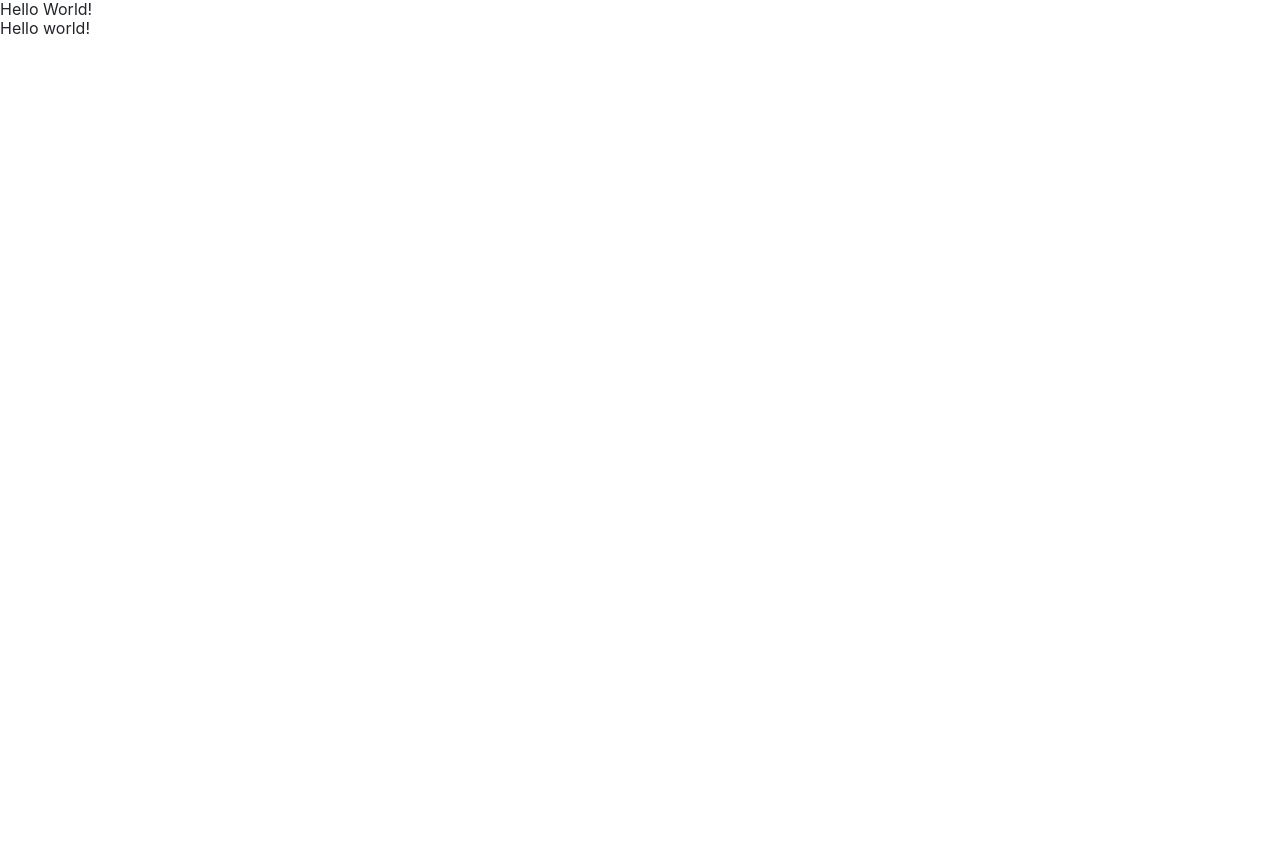
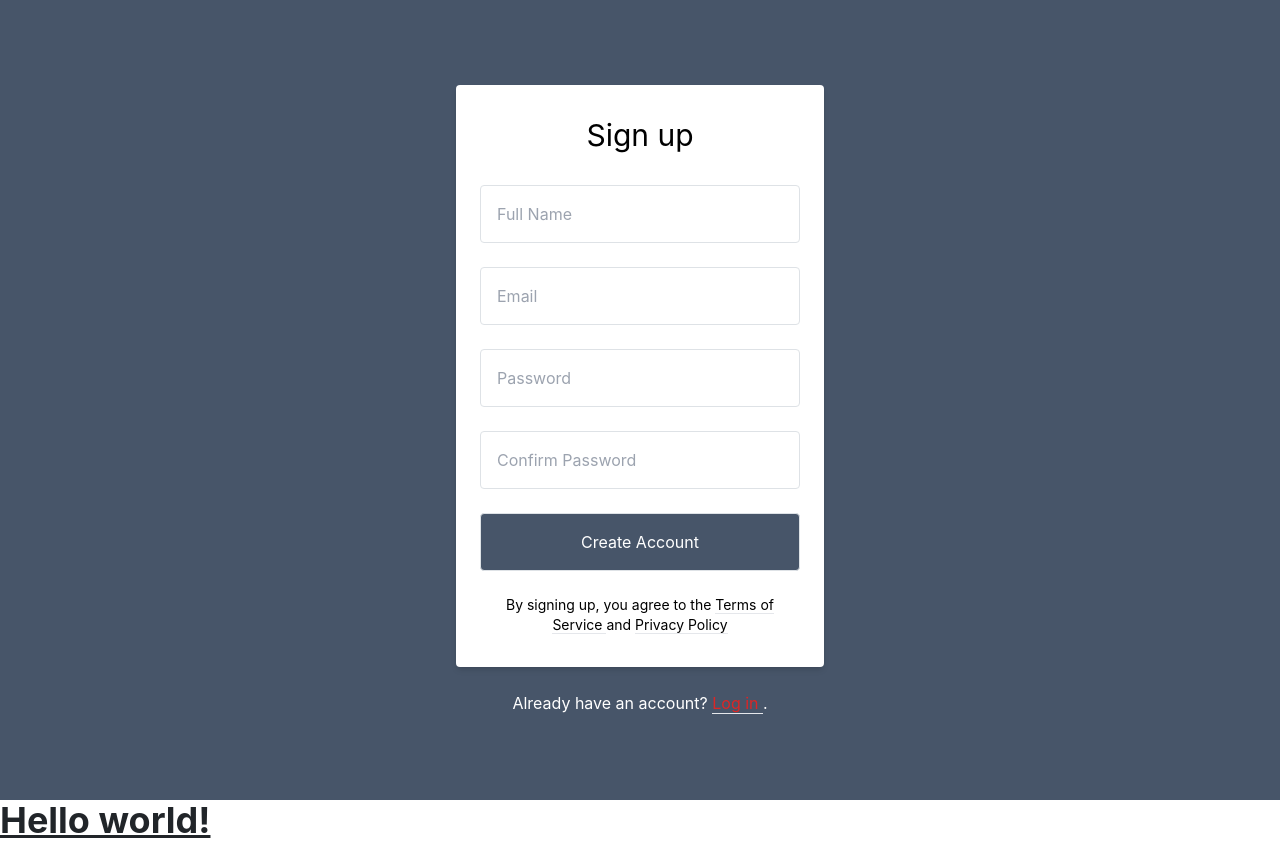
Before and after one commit to Goitse-Hub/Survey-App, an Angular app in the folder client/: page /register in a window 1280 px wide. Before the commit the page ends 800 px from the top, so only its background shows below. Built offline with nearby package versions, Linux system fonts and the light colour scheme.

Commit message:
Register and Login

```diff
--- a/client/package.json
+++ b/client/package.json
@@ -24,7 +24,6 @@
     "postcss-loader": "^7.3.0",
     "postcss-scss": "^4.0.6",
     "rxjs": "~7.5.0",
-    "tailwindcss": "^3.3.2",
     "tslib": "^2.3.0",
     "zone.js": "~0.11.4"
   },
@@ -40,6 +39,7 @@
     "karma-coverage": "~2.1.0",
     "karma-jasmine": "~4.0.0",
     "karma-jasmine-html-reporter": "~1.7.0",
+    "tailwindcss": "^3.3.2",
     "typescript": "~4.6.2"
   }
 }
--- a/client/src/app/components/login/login.component.html
+++ b/client/src/app/components/login/login.component.html
@@ -0,0 +1,41 @@
+<div class="bg-slate-600 min-h-screen flex flex-col">
+    <div class="container max-w-sm mx-auto flex-1 flex flex-col items-center justify-center px-2">
+        <div class="bg-white px-6 py-8 rounded shadow-md text-black w-full">
+            <h1 class="mb-8 text-3xl text-center">Welcome Back</h1>
+
+
+            <input
+                type="text"
+                class="block border border-grey-light w-full p-3 rounded mb-4"
+                name="email"
+                placeholder="Email" />
+
+            <input
+                type="password"
+                class="block border border-grey-light w-full p-3 rounded mb-4"
+                name="password"
+                placeholder="Password" />
+
+
+            <button
+                type="submit"
+                class="w-full text-center py-3 rounded bg-green bg-slate-600  text-white block border border-grey-light w-full p-3 rounded mb-4 hover:bg-green-dark focus:outline-none my-1"
+            >Login</button>
+
+            <div class="text-center text-sm text-grey-dark mt-4">
+                Forgot
+                <a class="no-underline border-b border-grey-dark text-grey-dark text-blue-500" href="#">
+                    Password?
+
+                </a>
+            </div>
+        </div>
+
+        <div class="text-grey-dark mt-6 text-white"  >
+            Do not have an account?
+            <a class="no-underline border-b border-blue text-red-600" t  href="../register/">
+                Register
+            </a>.
+        </div>
+    </div>
+  </div>
--- a/client/src/app/components/register/register.component.html
+++ b/client/src/app/components/register/register.component.html
@@ -1,3 +1,51 @@
-<h1 class="text-4xl font-bold underline">
-    Hello World!
-  </h1>
+<div class="bg-slate-600 min-h-screen flex flex-col">
+  <div class="container max-w-sm mx-auto flex-1 flex flex-col items-center justify-center px-2">
+      <div class="bg-white px-6 py-8 rounded shadow-md text-black w-full">
+          <h1 class="mb-8 text-3xl text-center">Sign up</h1>
+          <input
+              type="text"
+              class="block border border-grey-light w-full p-3 rounded mb-4"
+              name="fullname"
+              placeholder="Full Name" />
+
+          <input
+              type="text"
+              class="block border border-grey-light w-full p-3 rounded mb-4"
+              name="email"
+              placeholder="Email" />
+
+          <input
+              type="password"
+              class="block border border-grey-light w-full p-3 rounded mb-4"
+              name="password"
+              placeholder="Password" />
+          <input
+              type="password"
+              class="block border border-grey-light w-full p-3 rounded mb-4"
+              name="confirm_password"
+              placeholder="Confirm Password" />
+
+          <button
+              type="submit"
+              class="w-full text-center py-3 rounded bg-green bg-slate-600  text-white block border border-grey-light w-full p-3 rounded mb-4 hover:bg-green-dark focus:outline-none my-1"
+          >Create Account</button>
+
+          <div class="text-center text-sm text-grey-dark mt-4">
+              By signing up, you agree to the
+              <a class="no-underline border-b border-grey-dark text-grey-dark" href="#">
+                  Terms of Service
+              </a> and
+              <a class="no-underline border-b border-grey-dark text-grey-dark" href="#">
+                  Privacy Policy
+              </a>
+          </div>
+      </div>
+
+      <div class="text-grey-dark mt-6 text-white"  >
+          Already have an account?
+          <a class="no-underline border-b border-blue text-red-600" t  href="../login/">
+              Log in
+          </a>.
+      </div>
+  </div>
+</div>
--- a/client/src/styles.scss
+++ b/client/src/styles.scss
@@ -2,3 +2,7 @@
 @import "tailwindcss/base";
 @import "tailwindcss/components";
 @import "tailwindcss/utilities";
+
+@tailwind base;
+@tailwind components;
+@tailwind utilities;
--- /dev/null
+++ b/client/tailwind.config.js
@@ -0,0 +1,8 @@
+/** @type {import('tailwindcss').Config} */
+module.exports = {
+  content: ["./src/**/*.{html,js}"],
+  theme: {
+    extend: {},
+  },
+  plugins: [],
+}
```
Also changed, not shown: 1 other file (tests, documents, lock files or other folders).
